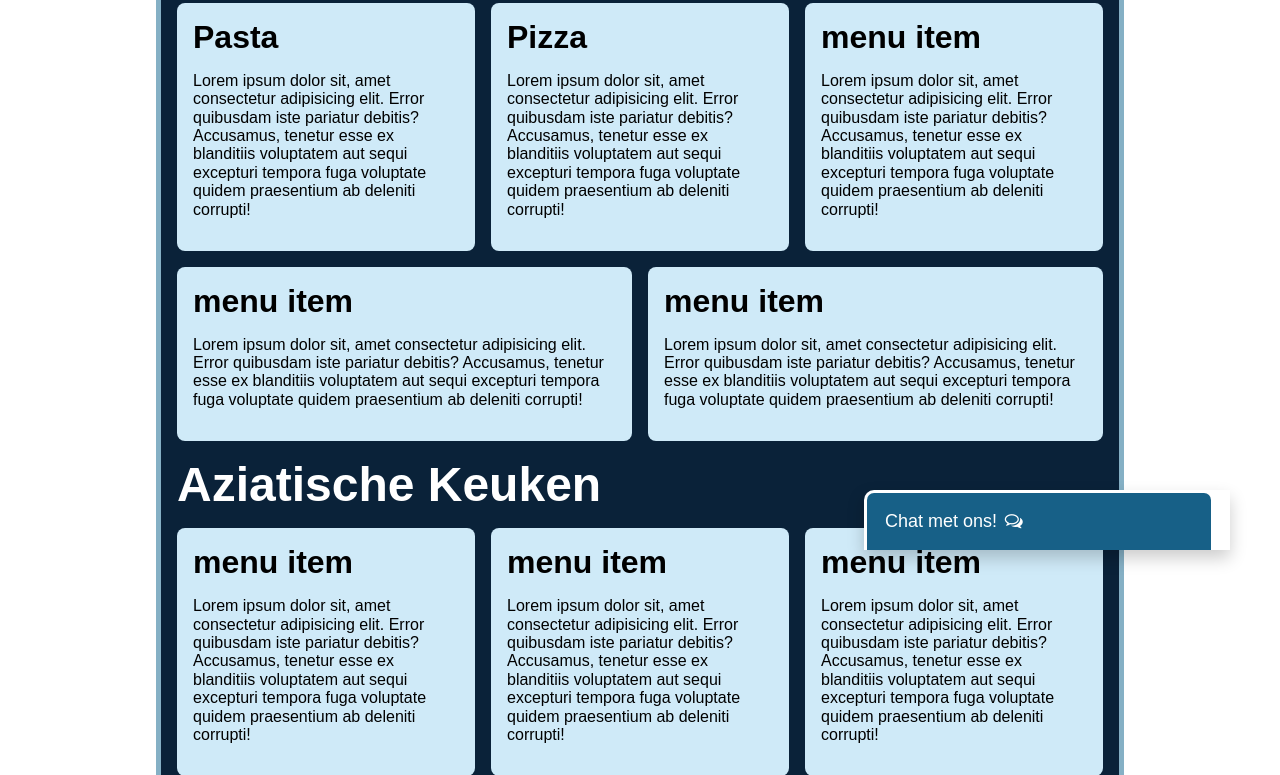
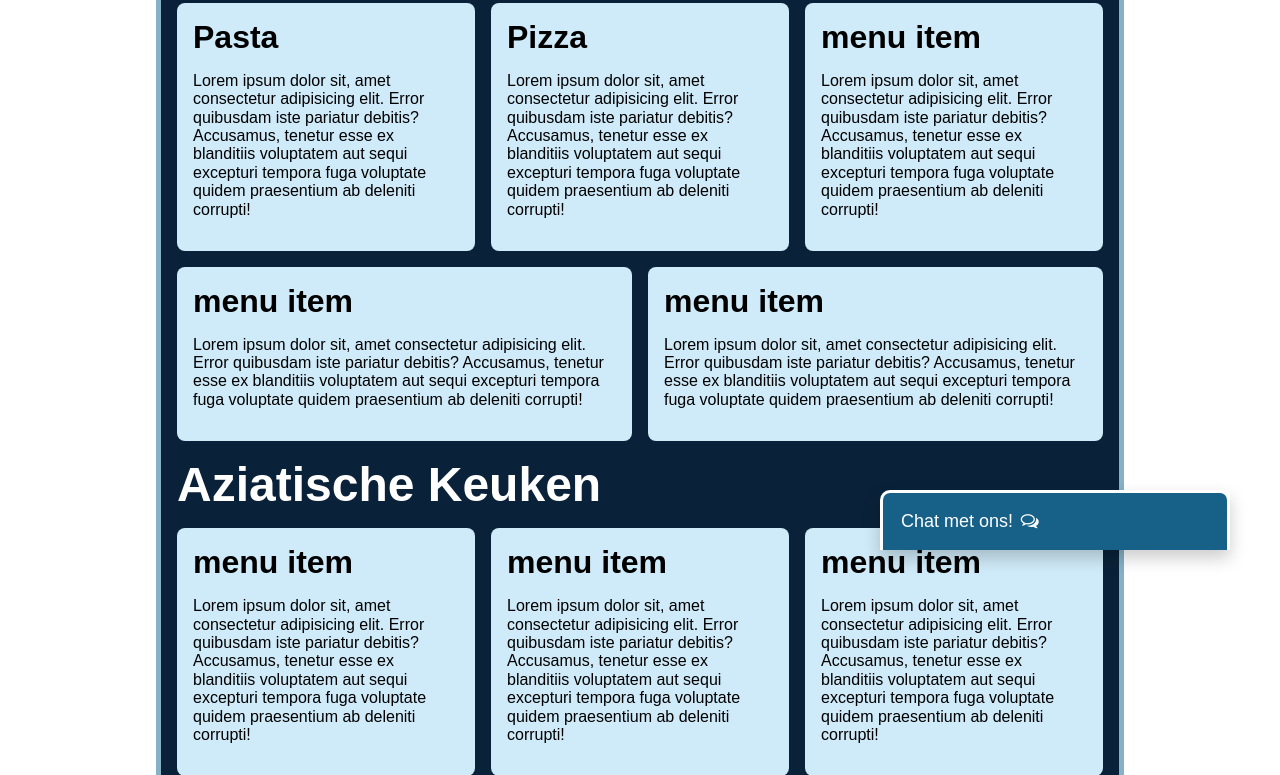
Before and after one commit to YannickMyxe/restaurant, a PHP site: page / in a window 1280 px wide. Shown: the part 250-1025 px from the top of the page. Run offline with PHP 8.4, Linux system fonts and the light colour scheme; some web fonts are replaced.

Commit message:
fixed chatmenu missalignment

```diff
--- a/css/main.css
+++ b/css/main.css
@@ -164,10 +164,6 @@ img{
     text-align: center;
 }
 
-.content
-{
-    margin-left: 1rem;
-}
 
 h1
 {
```
